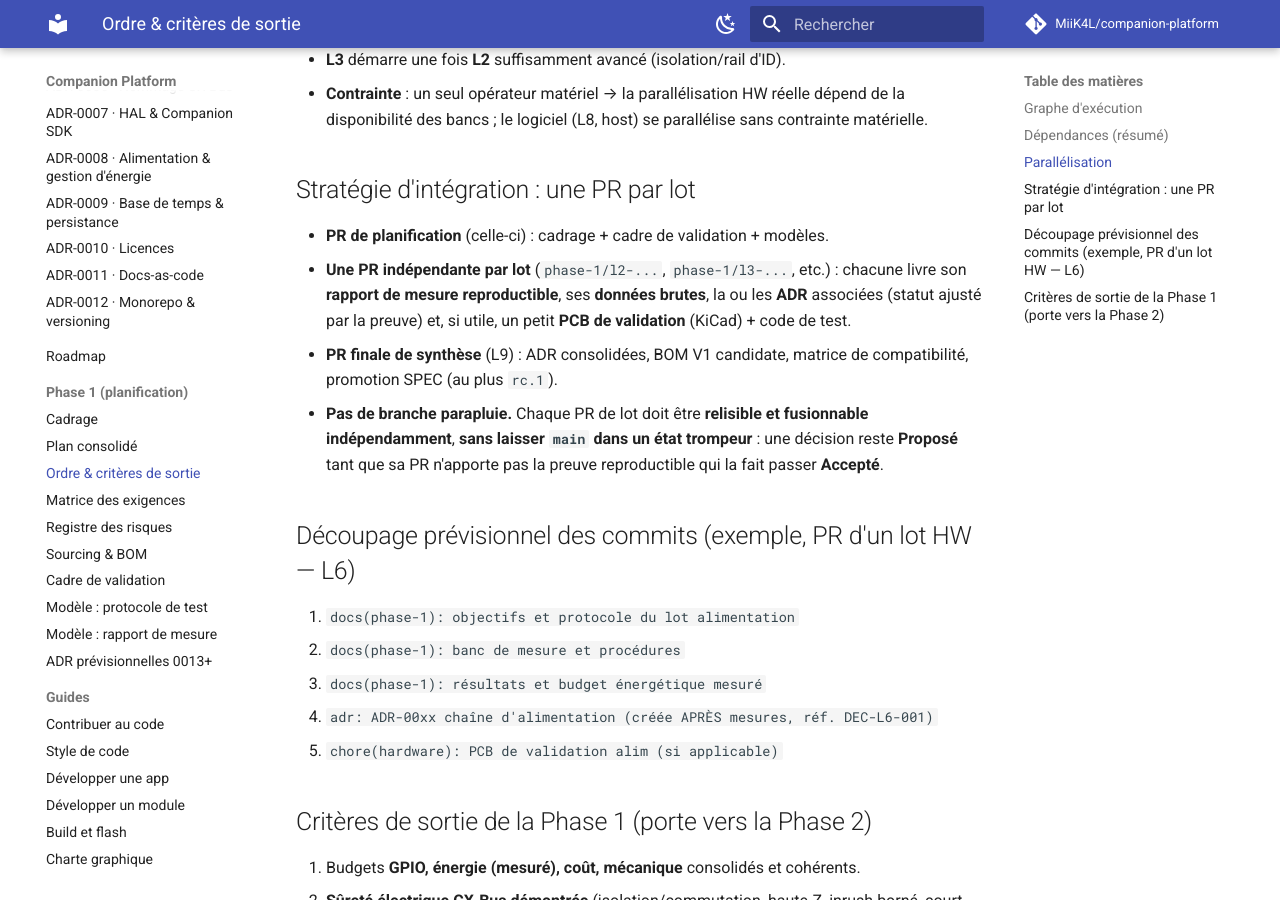
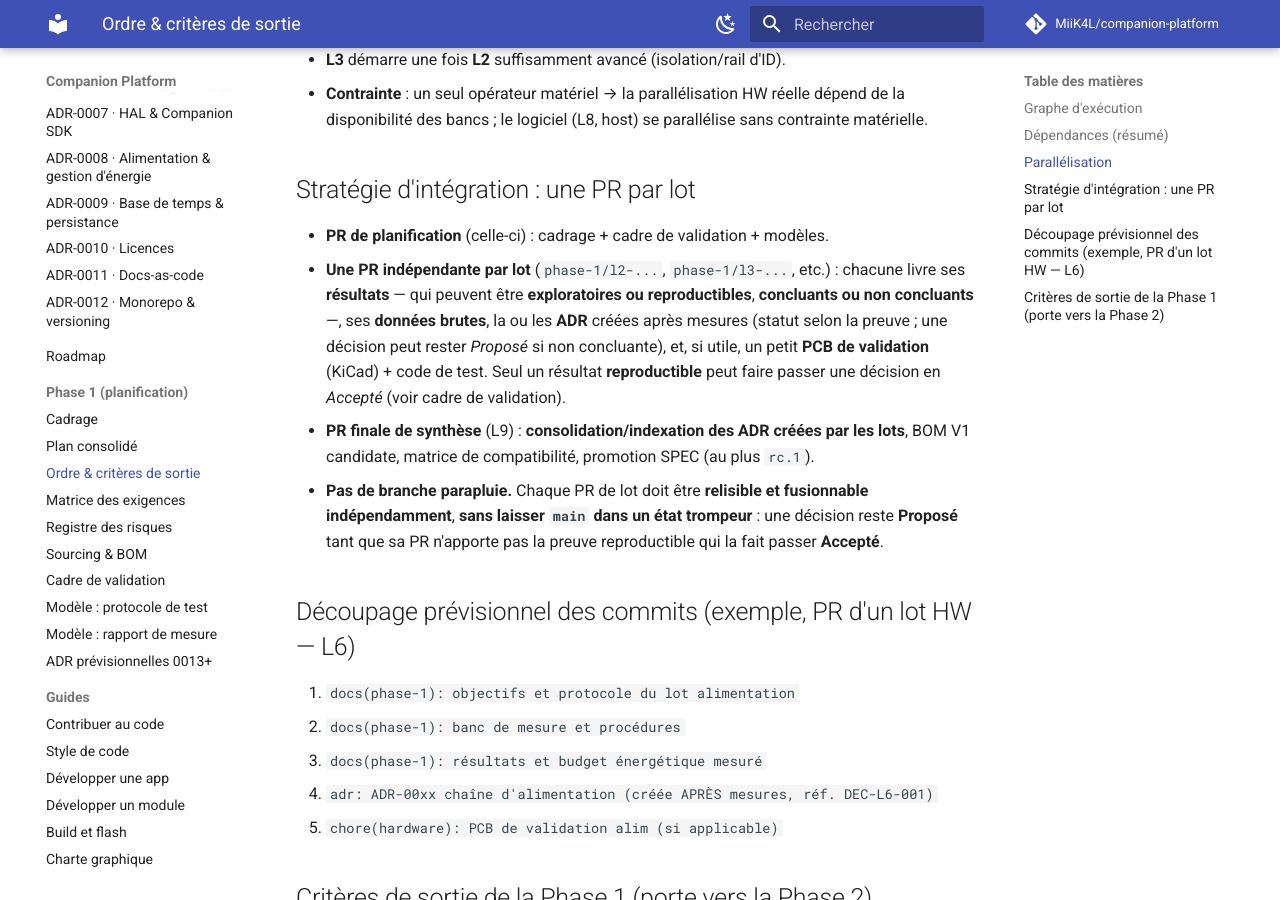
Before and after one commit to MiiK4L/companion-platform, an MkDocs documentation site: the page built from docs/phase-1/execution.md, in a window 1280 px wide and 900 px high, scrolled down 1361 px. Built offline with MkDocs 1.6.1 and Material for MkDocs 9.7.7, drawn with Linux system fonts in a browser that asks for light colours; comment, search, counter and statistics services are not loaded.

Commit message:
docs(phase-1): résultats de lot non forcément reproductibles
Une PR de lot peut livrer de l'exploratoire/non concluant ; L9
consolide/indexe les ADR.

```diff
--- a/docs/phase-1/execution.md
+++ b/docs/phase-1/execution.md
@@ -57,11 +57,15 @@ L9 (synthese, ADR, spec rc.1)  <-- depend de tous les lots
 
 - **PR de planification** (celle-ci) : cadrage + cadre de validation + modèles.
 - **Une PR indépendante par lot** (`phase-1/l2-...`, `phase-1/l3-...`, etc.) :
-  chacune livre son **rapport de mesure reproductible**, ses **données brutes**,
-  la ou les **ADR** associées (statut ajusté par la preuve) et, si utile, un
-  petit **PCB de validation** (KiCad) + code de test.
-- **PR finale de synthèse** (L9) : ADR consolidées, BOM V1 candidate, matrice de
-  compatibilité, promotion SPEC (au plus `rc.1`).
+  chacune livre ses **résultats** — qui peuvent être **exploratoires ou
+  reproductibles**, **concluants ou non concluants** —, ses **données brutes**,
+  la ou les **ADR** créées après mesures (statut selon la preuve ; une décision
+  peut rester *Proposé* si non concluante), et, si utile, un petit **PCB de
+  validation** (KiCad) + code de test. Seul un résultat **reproductible** peut
+  faire passer une décision en *Accepté* (voir cadre de validation).
+- **PR finale de synthèse** (L9) : **consolidation/indexation des ADR créées par
+  les lots**, BOM V1 candidate, matrice de compatibilité, promotion SPEC (au plus
+  `rc.1`).
 - **Pas de branche parapluie.** Chaque PR de lot doit être **relisible et
   fusionnable indépendamment**, **sans laisser `main` dans un état trompeur** :
   une décision reste **Proposé** tant que sa PR n'apporte pas la preuve
```
